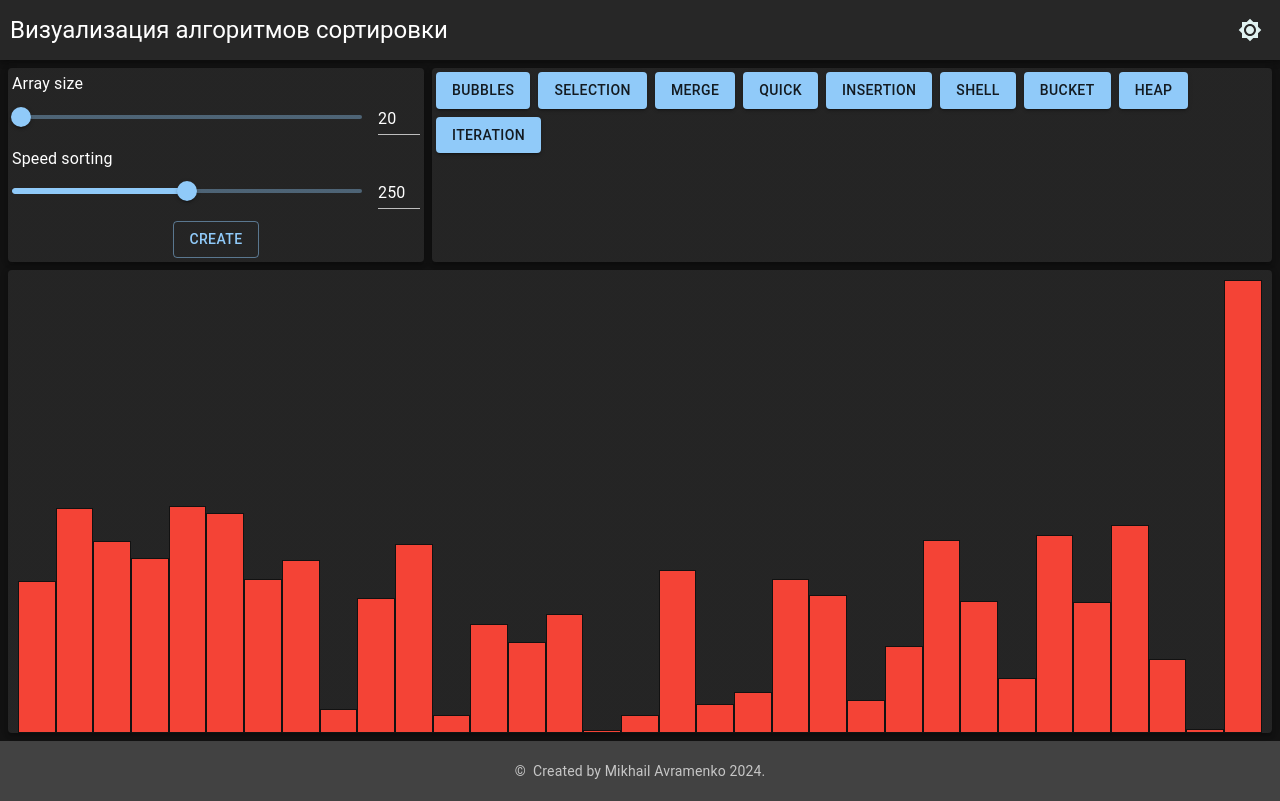
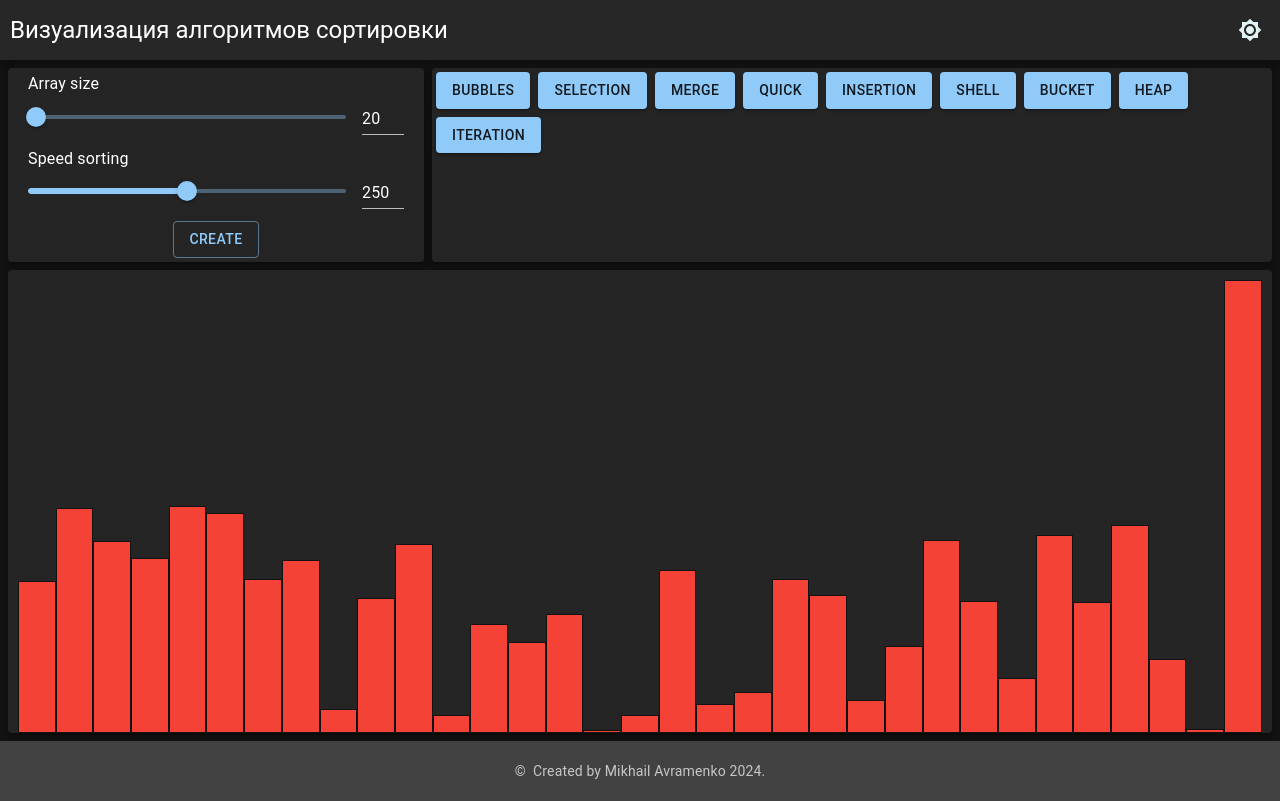
Before and after one commit to avramenkomy/sorting_algorithms, a React (Create React App) app: page / in a window 1280 px wide. Built offline with nearby package versions, Linux system fonts and the light colour scheme.

Commit message:
WIP: update padding in range elements

```diff
--- a/src/components/Elements/Range/index.js
+++ b/src/components/Elements/Range/index.js
@@ -34,7 +34,7 @@ function RangeElement(props) {
   };
 
   return (
-    <Box>
+    <Box pl={2} pr={2}>
       <Typography id="input-slider" gutterBottom>
         {label}
       </Typography>
```
